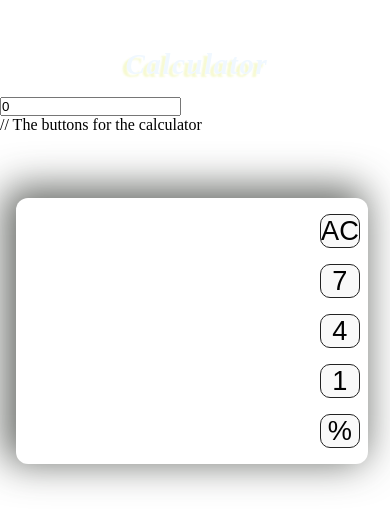
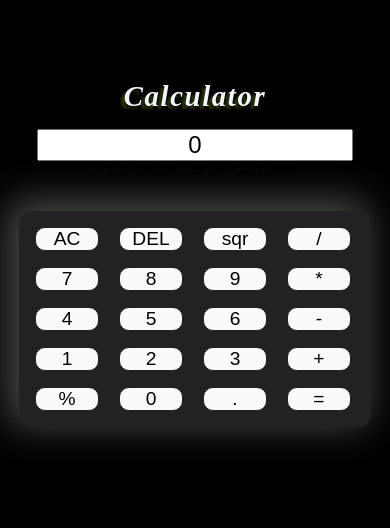
Before and after one commit to prasadmahind123/Calculator-, a plain HTML site: page index.html in a window 390 px wide. Drawn offline with Linux system fonts and the light colour scheme.

Commit message:
Update style.css

```diff
--- a/style.css
+++ b/style.css
@@ -1,3 +1,5 @@
+/* This CSS file styles a simple calculator application with a dark theme and responsive design. */
+
 *{
     margin: 0;
     padding: 0;
@@ -7,48 +9,50 @@
 html{
     width: 100%;
     height: 100%;
-    position: fixed;
-}
-body{
-    background-image: url(calculatorImage.png);
-    background-repeat: no-repeat;
-    background-size: cover;
+    box-sizing: border-box;
+    background: #000;
+    text-align: center;
+    align-items: center;
+    justify-content: center;
 }
 
 h2{
+    text-align: center;
+    align-items: center;
+    justify-content: center;
+    margin-top: 5rem;
     font-size: 3.5rem;
     font-style: italic;
     text-shadow: -4px 3px 2px rgba(209, 223, 20, 0.2);
     color: aliceblue;
     word-spacing: 0.3rem;
     letter-spacing: 0.1rem;
-    width: 60%;
     font-weight: 700;
-    padding-top: 1rem;
-    padding-bottom: 1rem;
-    margin-right: 4rem;
-    text-align: center;
-    justify-content: center;
 }
+
 .result{
-   width: 50%;
+   width: 80%;
    height: 10%;
-   padding: 1rem;
-   margin-left: 5rem;
+   padding: 0 1rem;
    background-color: aliceblue;
 }
 .result p{
    font-size: 2rem;
    opacity: 0.5;
 }
+
+/* The main container for the calculator */
+
 .buttons{
-    width: 50%;
-    gap: 2rem;
-    margin-left: 4rem;
-    margin-top: 4rem;
-    color: rgb(6, 6, 6);
-    padding: 2rem;
-    font-size: 2rem;
+    background-color: #222;
+    align-items: center;
+    justify-content: center;
+    width: 40%;
+    gap: 1rem;
+    color: #9aa8a5;
+    padding: 1rem 1rem;
+    margin: 2rem auto;
+    font-size: 1.2rem;
     font-weight: 700;
     display: grid;
     border-radius: 12px;
@@ -56,50 +60,46 @@ h2{
     grid-template-rows: 1fr 1fr 1fr 1fr;
     box-shadow:-7px -6px 38px 5px rgba(83, 86, 82, 0.871);
 }
-.button{
-    border-radius: 10px;
-    text-align: center;
-    margin-left: 18rem;
-    border: 1px solid #222;
-    background-color: rgb(249, 249, 249);
-    font-size: 1.7rem;
-}
+
 .buttons button{
+    justify-content: space-around;
+    width: 5rem;
     border-radius: 10px;
     text-align: center;
     border: 1px solid #222;
     background-color: rgb(249, 249, 249);
     font-size: 1.7rem;
 }
-.input{
+.cal-input{
     text-align: center;
-    margin-left: 15rem;
     width: 30%;
+    font-size: 2rem;
     margin-top: 2rem;
-    font-size: 2rem;
 }
 button:hover{
     opacity: 0.5;
     cursor: pointer;
 }
-@media (max-width: 1068px) {
+
+/* Responsive Design */
+
+@media (max-width: 768px) {
     h2{
         font-size: 1.8rem;
-        margin-left: 5rem;
-        margin-top: 2rem;
     }
-    .input{
-        margin-left: 1.5rem;
-        width: 85%;
-        margin-top: 3rem;
+    .cal-input{
+        width: 80%;
+        font-size: 1.5rem;
+        margin-top: 1rem;
     }
     .buttons{
         width: 82%;
-        margin-left: 1rem;
-        margin-top: 4rem;
         gap: 1rem;
         padding: 1rem;
-        font-size: 1.5rem;
+    }
+    .buttons button{
+        width: 4rem;
+        font-size: 1.2rem;
     }
    .result{
         padding: 0.5rem;
```
